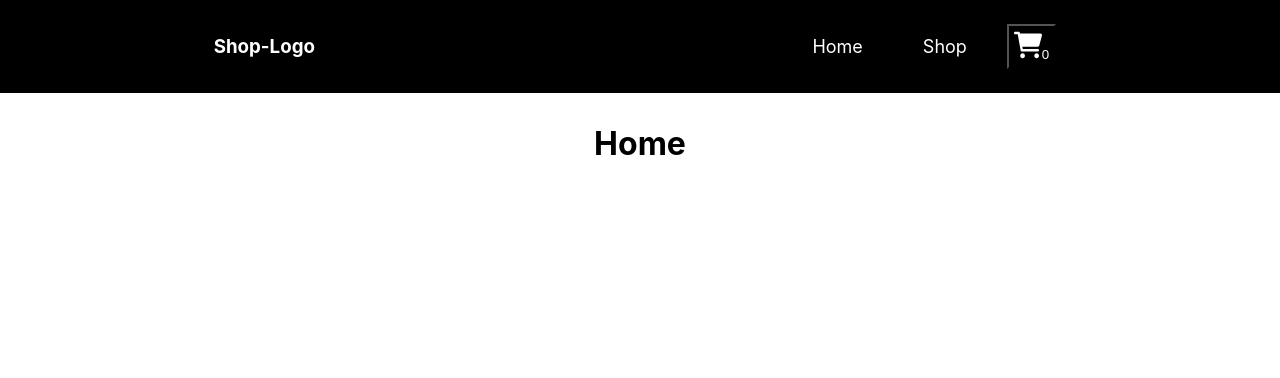
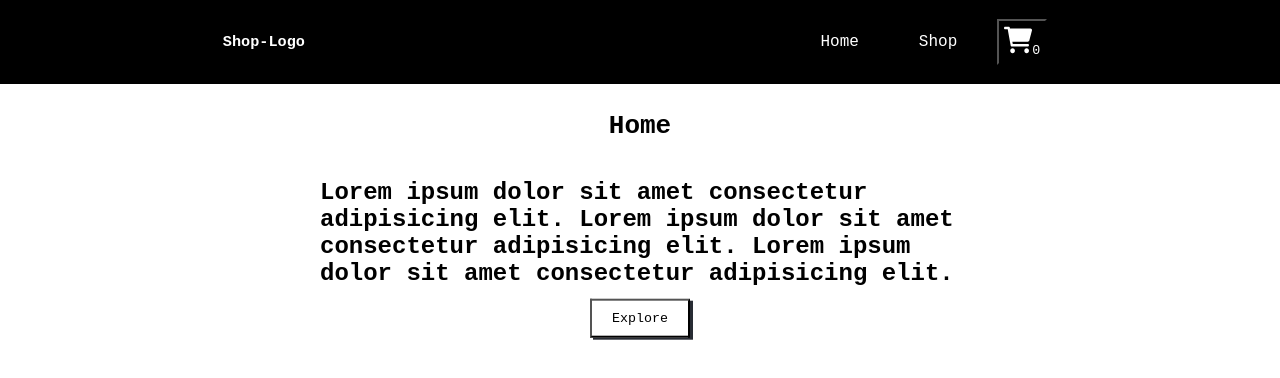
Before and after one commit to shoebham/Shopping-cart, a React (Create React App) app: page / in a window 1280 px wide. Shown: the top 378 px of the page. Built offline with nearby package versions, Linux system fonts and the light colour scheme.

Commit message:
add animations and cool styles

```diff
--- a/src/App.css
+++ b/src/App.css
@@ -1,4 +1,6 @@
-
+*{
+  font-family: monospace;
+}
 .nav{
   display: flex;
   flex-direction: row;
@@ -52,7 +54,6 @@ li{
   background-color: #ffffff;
   color: rgb(0, 0, 0);
   cursor: pointer;
-  box-shadow: #282c34 3px 2px 0px, 3px 2px 1px 1px white;
 }
 
 .shop-item-buttons button:hover{
@@ -60,9 +61,17 @@ li{
   height: 20px;
   background-color: #000000;
   color: rgb(255, 255, 255);
-  box-shadow: #282c34 3px 2px 0px, 3px 2px 1px 1px white;
 
   cursor: pointer;
+}
+
+.shop-item{
+  cursor: pointer;
+  transition: all 0.3s ease-in-out;
+}
+.shop-item:hover{
+  transform: scale(1.1);
+  box-shadow: 0 0 10px #fff, 0 0 40px #fff, 0 0 80px rgb(0, 0, 0);
 }
 
 .shop-item-buttons button:active{
@@ -70,7 +79,6 @@ li{
   height: 20px;
   background-color: #000000;
   color: rgb(255, 255, 255);
-  box-shadow: #ffffff 1px 1px 0px;
   cursor: pointer;
 
 }
@@ -203,3 +211,44 @@ li{
   transform: scaleX(.9);
   transform-origin: bottom right;
 }
+
+.heading{
+  display: flex;
+  justify-content: center;
+  padding: 10px;
+}
+.content-home{
+  display: flex;
+  justify-content: center;
+  padding: 10px;
+  font-size: 24px;
+  font-weight: 700;
+  width: 50%;
+  margin: 0 auto;
+  flex-direction: column;
+}
+
+.explore-button{
+  display: inline-block;
+  justify-content: center;
+  padding: 10px;
+  margin: 0 auto;
+  width: 100px;
+  height: 20%;
+  font-family: monospace;
+  cursor: pointer;
+  transform: translateY(30%);
+}
+.slide-right{
+  background-color: white;
+  color: black;
+  box-shadow: inset 0 0 0 0 #000000,#282c34 3px 2px 0px;
+  /* box-shadow: #282c34 3px 2px 0px, 3px 2px 1px 1px white; */
+  transition: ease-out .7s;
+}
+
+.slide-right:hover{
+  box-shadow: inset 400px 0 0 0 #000000,#282c34 3px 2px 0px;
+  color:white;
+  font-weight: 700;
+}
--- a/src/Components/Home.js
+++ b/src/Components/Home.js
@@ -2,8 +2,18 @@
 const Home = ()=>{
 
     return(
-        <div className="center">
-            <h1>Home</h1>
+        <div>
+            <div className="center">
+                <h1>Home</h1>
+            </div>
+            <div className="content-home">
+                Lorem ipsum dolor sit amet consectetur adipisicing elit.
+                Lorem ipsum dolor sit amet consectetur adipisicing elit.
+                Lorem ipsum dolor sit amet consectetur adipisicing elit.
+                <button className="explore-button slide-right" onClick={()=>{
+                    window.location.href = "/shop";
+                }}>Explore</button>
+            </div>
         </div>
     )
 }
--- a/src/Components/Shop/ShopItems.js
+++ b/src/Components/Shop/ShopItems.js
@@ -42,17 +42,17 @@ const ShopItems = (props) => {
         <div className="shop-container">
             <div className="shop-items">
                 {items.map(item => (
-                    <div key={item.id} className="shop-item">
+                    <div key={item.id} className="shop-item ">
                         <img className="shop-item-image" src={item.images[2]} alt="you can't afford this"/>
                         <div className="shop-item-name">{item.title}</div>
                         <div className="shop-item-price">{item.price}</div>
                         <div className="shop-item-buttons">
-                            <div className="shop-item-decrease" onClick={()=>changeQuantity(item.id,-1)}><button>-</button></div>
+                            <div className="shop-item-decrease" onClick={()=>changeQuantity(item.id,-1)}><button className="slide-right">-</button></div>
                             <div className="shop-item-quantity">{currentItems[item.id].quantity}</div>
-                            <div className="shop-item-increase" onClick={()=>changeQuantity(item.id,1)}><button>+</button></div>
+                            <div className="shop-item-increase" onClick={()=>changeQuantity(item.id,1)}><button className="slide-right">+</button></div>
                         </div>
                         <div className="shop-item-buttons add-to-cart">
-                            <button onClick={()=>addToCart(item)}>Add to cart</button>
+                            <button  className="slide-right" onClick={()=>addToCart(item)}>Add to cart</button>
                         </div>
                     </div>
                 ))}
```
